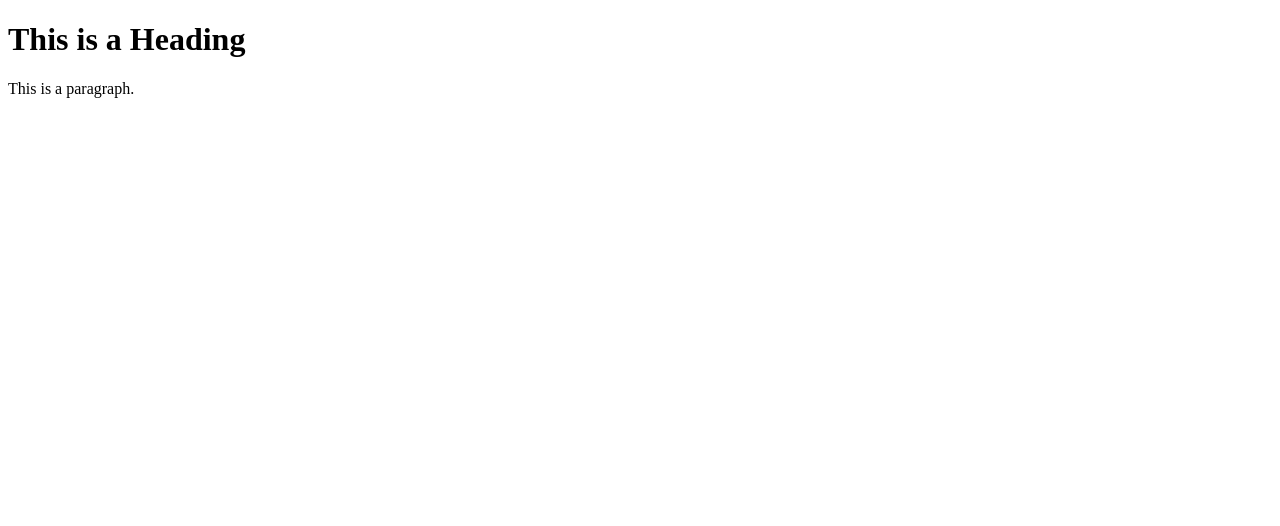
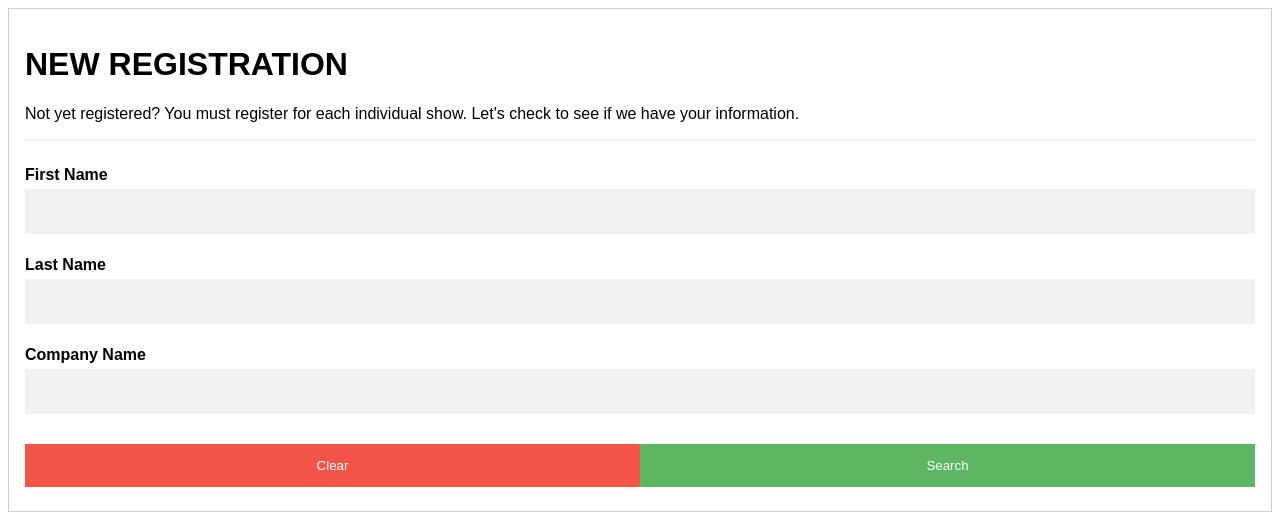
Before and after one commit to JustinB17/Registration, a plain HTML site: page Index.html in a window 1280 px wide. Drawn offline with Linux system fonts and the light colour scheme.

Commit message:
Update Index.html

```diff
--- a/Index.html
+++ b/Index.html
@@ -1,12 +1,100 @@
 <!DOCTYPE html>
 <html>
-<head>
-<title>Page Title</title>
-</head>
+<style>
+body {font-family: Arial, Helvetica, sans-serif;}
+* {box-sizing: border-box}
+
+/* Full-width input fields */
+input[type=text], input[type=password] {
+    width: 100%;
+    padding: 15px;
+    margin: 5px 0 22px 0;
+    display: inline-block;
+    border: none;
+    background: #f1f1f1;
+}
+
+input[type=text]:focus, input[type=password]:focus {
+    background-color: #ddd;
+    outline: none;
+}
+
+hr {
+    border: 1px solid #f1f1f1;
+    margin-bottom: 25px;
+}
+
+/* Set a style for all buttons */
+button {
+    background-color: #4CAF50;
+    color: white;
+    padding: 14px 20px;
+    margin: 8px 0;
+    border: none;
+    cursor: pointer;
+    width: 100%;
+    opacity: 0.9;
+}
+
+button:hover {
+    opacity:1;
+}
+
+/* Extra styles for the cancel button */
+.cancelbtn {
+    padding: 14px 20px;
+    background-color: #f44336;
+}
+
+/* Float cancel and signup buttons and add an equal width */
+.cancelbtn, .signupbtn {
+  float: left;
+  width: 50%;
+}
+
+/* Add padding to container elements */
+.container {
+    padding: 16px;
+}
+
+/* Clear floats */
+.clearfix::after {
+    content: "";
+    clear: both;
+    display: table;
+}
+
+/* Change styles for cancel button and signup button on extra small screens */
+@media screen and (max-width: 300px) {
+    .cancelbtn, .signupbtn {
+       width: 100%;
+    }
+}
+</style>
 <body>
 
-<h1>This is a Heading</h1>
-<p>This is a paragraph.</p>
+<form action="/action_page.php" style="border:1px solid #ccc">
+  <div class="container">
+    <h1>NEW REGISTRATION</h1>
+    <p>Not yet registered? You must register for each individual show. Let's check to see if we have your information.</p>
+    <hr>
+
+    <label for="first-name"><b>First Name</b></label>
+    <input type="text" placeholder="" name="first-name" required>
+
+    <label for="last-name"><b>Last Name</b></label>
+    <input type="text" placeholder="" name="last-name" required>
+
+    <label for="company"><b>Company Name</b></label>
+    <input type="text" placeholder="" name="company" required>
+
+
+    <div class="clearfix">
+      <button type="button" class="cancelbtn">Clear</button>
+      <button type="submit" class="signupbtn">Search</button>
+    </div>
+  </div>
+</form>
 
 </body>
 </html>
```
